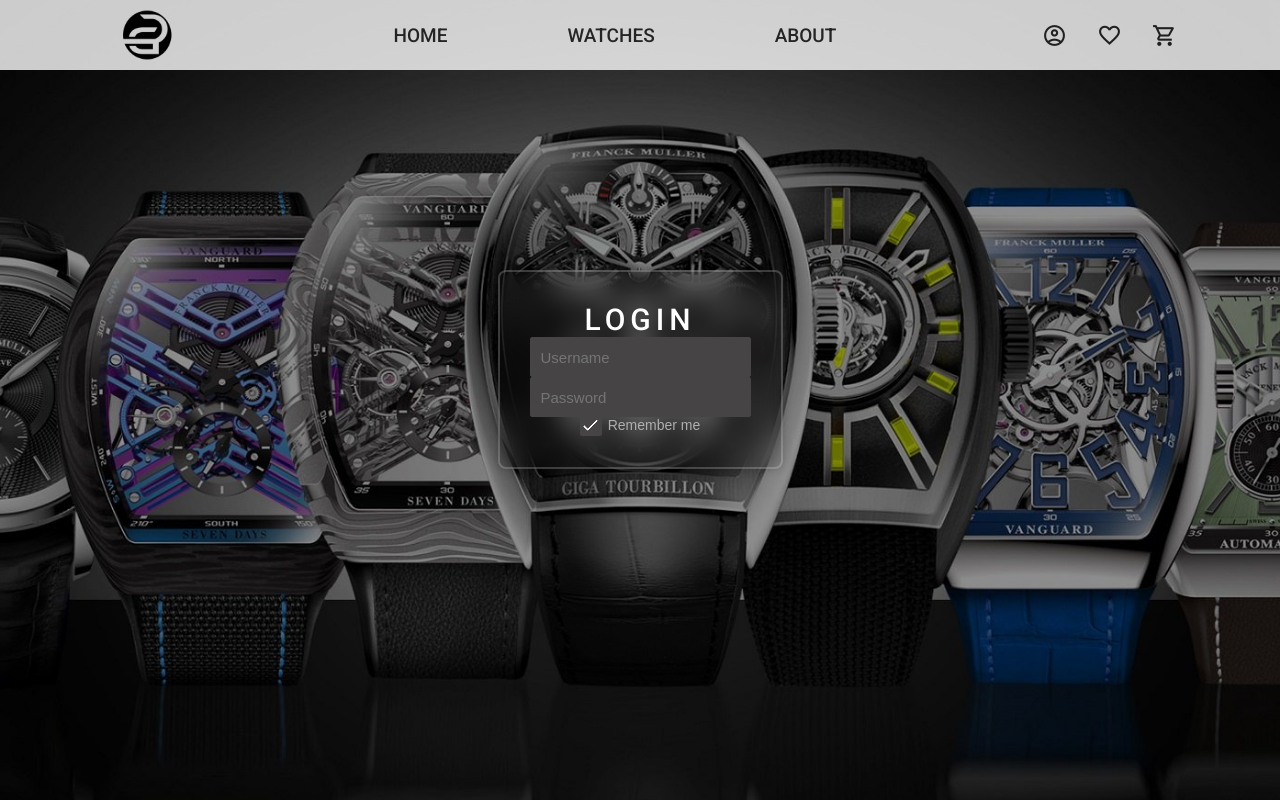
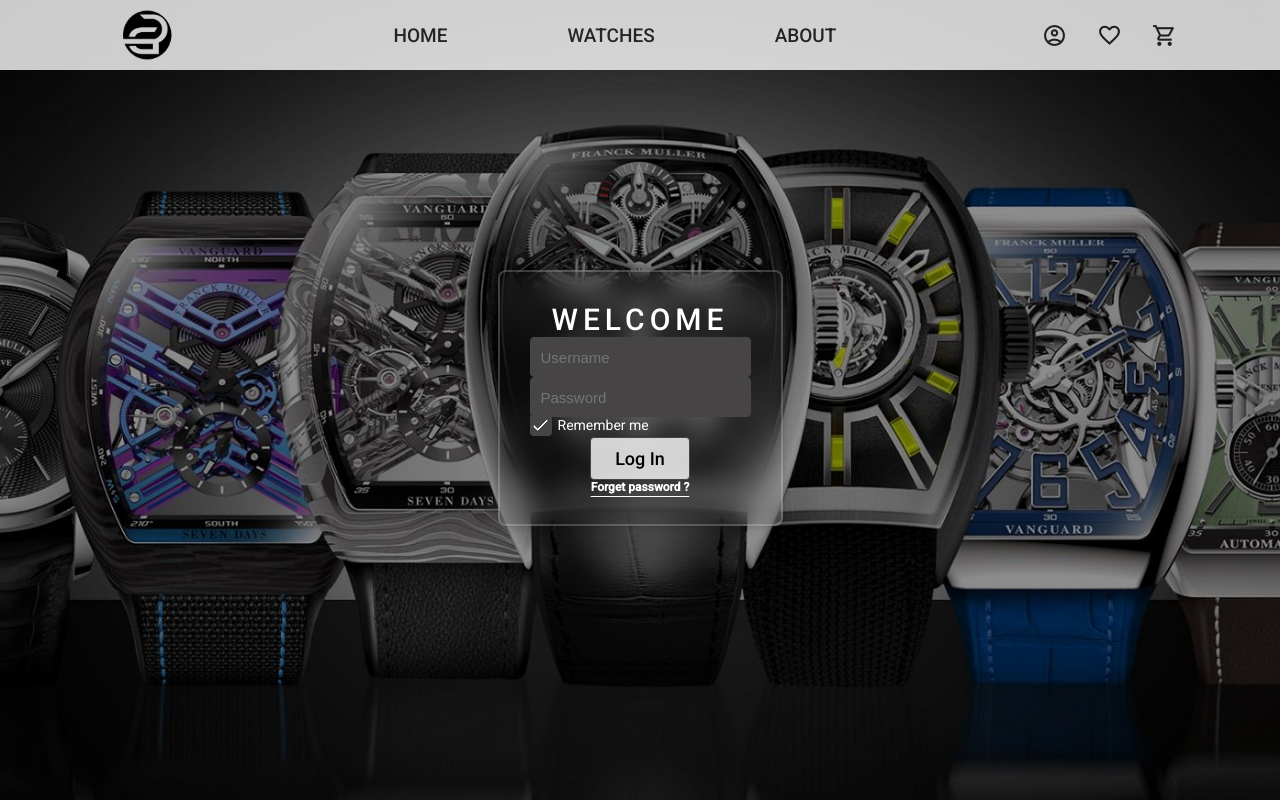
Before and after one commit to KhoaChris/Angular_Watch_Seller, an Angular app: page /LOGIN in a window 1280 px wide. Shown: the top 800 px of the page. Built offline with nearby package versions, Linux system fonts and the light colour scheme.

Commit message:
add elements to login container

```diff
--- a/src/app/components/page-contents-login/page-contents-login.component.html
+++ b/src/app/components/page-contents-login/page-contents-login.component.html
@@ -1,5 +1,5 @@
 <div class="login-container">
-  <h1>LOGIN</h1>
+  <h1>WELCOME</h1>
   <input type="text" class="user" placeholder="Username" />
   <input type="password" class="password" placeholder="Password" />
   <div class="focuscheck">
@@ -9,4 +9,6 @@
       <span class="checkmark"></span>
     </label>
   </div>
+  <button id="btn-login">Log In</button>
+  <a href="/LOGIN" >Forget password ?</a>
 </div>
--- a/src/app/components/page-contents-login/page-contents-login.component.scss
+++ b/src/app/components/page-contents-login/page-contents-login.component.scss
@@ -6,7 +6,6 @@
   border-radius: 8px;
   display: flex;
   flex-direction: column;
-  align-items: center;
   padding: 30px;
   margin-top: 200px;
 }
@@ -17,10 +16,11 @@
   font-weight: 500;
   letter-spacing: 5px;
   font-size: 30px;
+  text-align: center;
 }
 
 .user {
-  border-radius: 2px;
+  border-radius: 4px;
   color: #fff;
   padding: 10px;
   background-color: #464444;
@@ -36,7 +36,7 @@
 }
 
 .password {
-  border-radius: 2px;
+  border-radius: 4px;
   color: #fff;
   padding: 10px;
   background-color: #464444;
@@ -67,8 +67,8 @@
   -moz-user-select: none;
   -ms-user-select: none;
   user-select: none;
-  color: #afafaf;
-  font-family: "Motiva Sans", sans-serif;
+  color: white;
+  font-family: Roboto, sans-serif;
 
   /* Create a custom checkbox */
   .checkmark {
@@ -78,7 +78,7 @@
     height: 22px;
     width: 22px;
     background-color: #464444;
-    border-radius: 2px;
+    border-radius: 4px;
   }
 }
 
@@ -126,3 +126,37 @@
   transform: rotate(45deg);
   border-radius: 0 2px 2px 2px;
 }
+
+#btn-login {
+  background-color: #ffffffcc;
+  border-radius: 4px;
+  padding: 10px;
+  outline: none;
+  font-size: 18px;
+  border: 1px solid #464444;
+  color: #000;
+  font-family: Roboto, sans-serif;
+  font-style: normal;
+  font-weight: 500;
+  line-height: normal;
+  width: 100px;
+  align-self: center;
+  cursor: pointer;
+
+  &:hover {
+    background-color: darken($color: #ffffffcc, $amount: 10);
+  }
+}
+
+a {
+  text-align: center;
+  color: #fff;
+  font-family: Roboto, sans-serif;
+  font-size: 12px;
+  font-style: normal;
+  font-weight: 700;
+  line-height: normal;
+  text-decoration: underline 1px;
+  text-underline-offset: 5px;
+  cursor: pointer;
+}
```
